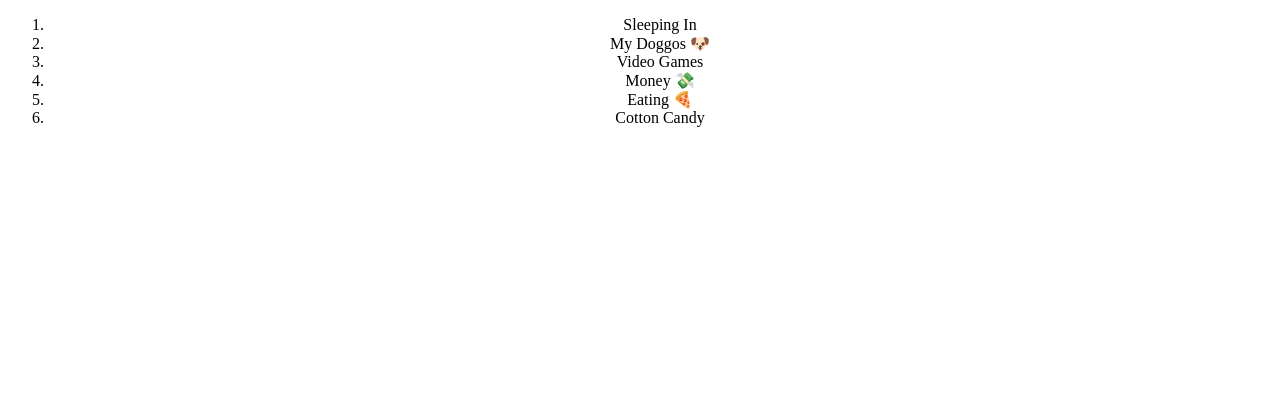
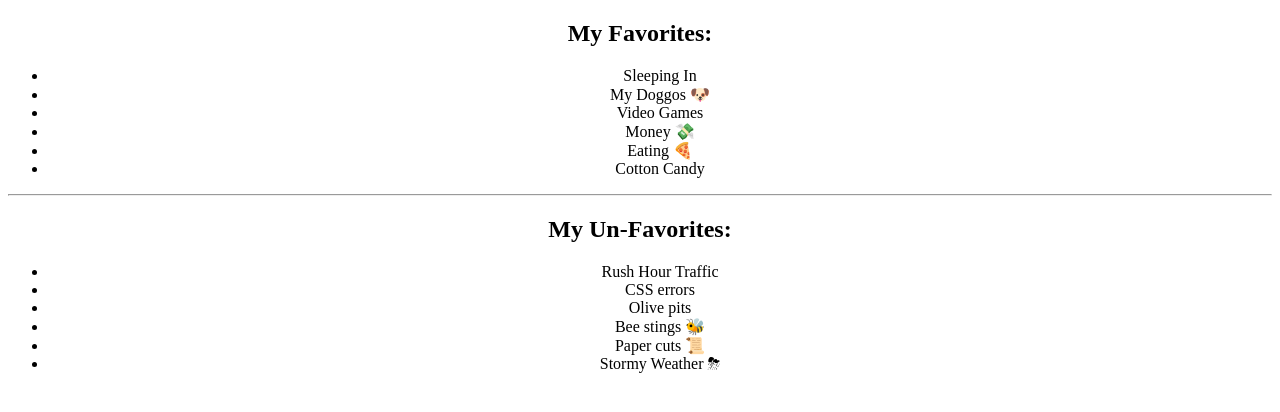
Before and after one commit to bortkyle18/my-fav-things, a plain HTML site: page index.htm in a window 1280 px wide. Drawn offline with Linux system fonts and the light colour scheme.

Commit message:
added least favs

```diff
--- a/index.htm
+++ b/index.htm
@@ -9,14 +9,27 @@
 </head>
 <body>
     <center>
-        <ol>
+        <h2>My Favorites:</h2>
+        <ul>
             <li>Sleeping In</li>
             <li>My Doggos 🐶</li>
             <li>Video Games </li>
             <li>Money 💸</li>
             <li>Eating 🍕</li>
             <li>Cotton Candy</li>
-        </ol>
+        </ul>
+
+        <hr>
+
+        <h2>My Un-Favorites:</h2>
+        <ul>
+            <li>Rush Hour Traffic</li>
+            <li>CSS errors</li>
+            <li>Olive pits</li>
+            <li>Bee stings 🐝</li>
+            <li>Paper cuts 📜</li>
+            <li>Stormy Weather ⛈</li>
+        </ul>
     </center>
 </body>
 </html>
```
